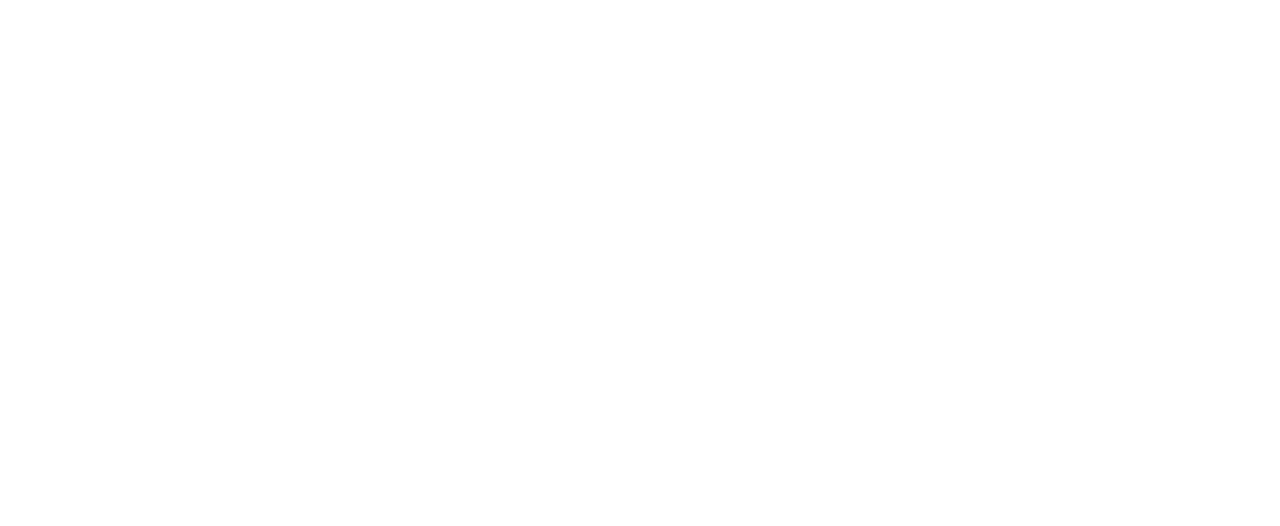
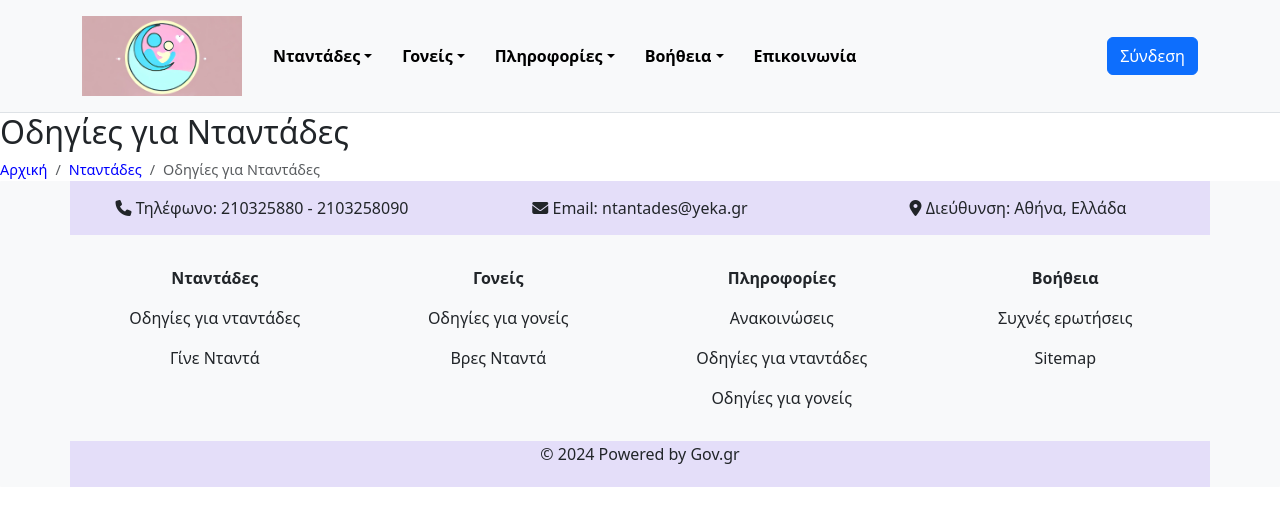
Before and after one commit to shavlego/EAM-PROJECT, a React (Vite) app in the folder my-react-app/: page /NannyInfo in a window 1280 px wide. Before the commit this address had no page. Shown: the top 526 px of the page. Built offline with nearby package versions, Linux system fonts and the light colour scheme.

Commit message:
nanny info

```diff
--- a/my-react-app/src/App.jsx
+++ b/my-react-app/src/App.jsx
@@ -9,7 +9,8 @@
 import PreLoginPage from './components/PreLoginPage';
 import ProfileParent from './components/ProfileParent';
 import Contact from './components/Contact';
-import nannyInfo from './components/nanny_info/nanny_info';
+import NannyInfo from './components/nannyInfo';
+
 
 
 
@@ -33,7 +34,7 @@
             <Route path="/profileParent" element={<ProfileParent />} />
             <Route path="/profile" element={<Profile />} />
             <Route path="/contact" element={<Contact />} />
-            <Route path="/nanny_info" element={<nannyInfo />} />
+            <Route path="/NannyInfo" element={<NannyInfo />} />
 
             <Route path="/register" element={<Register/>} />
 
--- a/my-react-app/src/components/Header.jsx
+++ b/my-react-app/src/components/Header.jsx
@@ -1,5 +1,4 @@
 import './Header.css';
-import './nanny_info/nanny_info';
 import 'bootstrap/dist/css/bootstrap.min.css';        /*For dropdown menu*/
 import 'bootstrap/dist/js/bootstrap.bundle.min.js';   /*For dropdown menu*/
 import { useNavigate, Link } from "react-router-dom";
@@ -39,7 +38,7 @@
               </a>
               <ul className="dropdown-menu" aria-labelledby="nanniesDropdown">
                 <li>
-                  <a className="dropdown-item" href="./nanny_info">
+                  <a className="dropdown-item" href="./nannyInfo">
                     Οδηγίες για Νταντάδες
                   </a>
                 </li>
--- /dev/null
+++ b/my-react-app/src/components/NannyInfo/Breadcrumb.jsx
@@ -0,0 +1,23 @@
+import React from "react";
+
+function Breadcrumb() {
+  return (
+    <div className="d-flex align-items-center">
+    <nav aria-label="breadcrumb" className="flex-grow-1">
+      <ol className="breadcrumb mb-0">
+        <li className="breadcrumb-item">
+          <a href="/">Αρχική</a>
+        </li>
+        <li className="breadcrumb-item">
+          <a href="/nannies">Νταντάδες</a>
+        </li>
+        <li className="breadcrumb-item active" aria-current="page">
+          Οδηγίες για Νταντάδες
+        </li>
+      </ol>
+    </nav>
+    </div>
+  );
+}
+
+export default Breadcrumb;
--- a/my-react-app/src/components/nanny_info/nanny_info.jsx
+++ b/my-react-app/src/components/NannyInfo/index.jsx
@@ -2,8 +2,9 @@
 import Header from "../Header";
 import Footer from "../Footer";
 import { useNavigate } from "react-router-dom";
+import Breadcrumb from "./Breadcrumb";
 
-function nannyInfo  ()  {
+export default function NannyInfo  ()  {
 
     const navigate = useNavigate();
 
@@ -11,8 +12,8 @@
         <div>
             <Header />
             <h2>Οδηγίες για Νταντάδες</h2>
+            <Breadcrumb/>
             <Footer />
         </div>
     );
-  }
-  export default nannyInfo;
+  };
```
